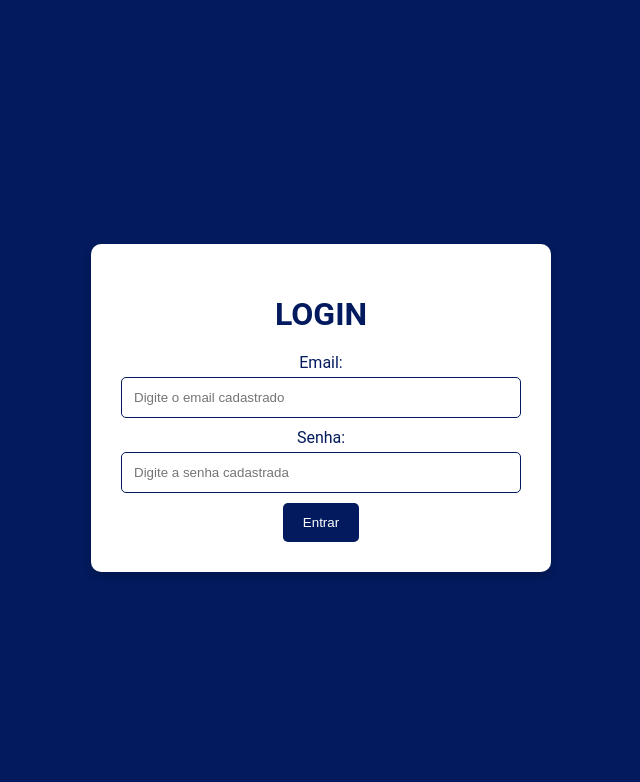
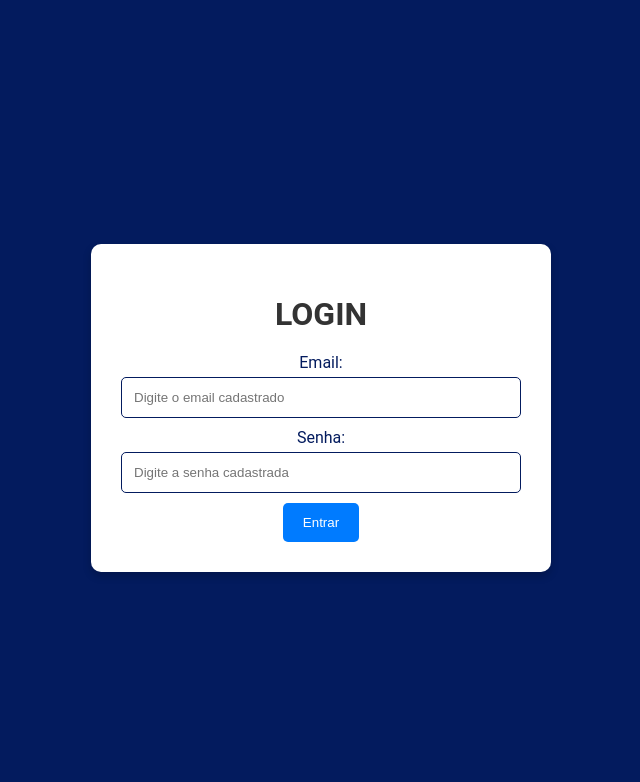
Before and after one commit to egberto929/projeto-gerenciamento-de-produtos, a PHP site: page / in a window 1280 px wide. Shown: the top 782 px of the page, without its empty margins (319-959 px from the left). Run offline with PHP 8.4, Linux system fonts and the light colour scheme.

Commit message:
alterações css

```diff
--- a/estilo.css
+++ b/estilo.css
@@ -17,8 +17,8 @@ body {
 }
 
 h1 {
+    color: #333;
     text-align: center;
-    color: #031b5e;
     margin-bottom: 20px;
 }
 
@@ -50,7 +50,7 @@ input:focus {
 
 button {
     padding: 12px 20px;
-    background-color: #031b5e;
+    background-color: #007BFF;;
     color: #fff;
     border: none;
     border-radius: 5px;
--- a/styles.css
+++ b/styles.css
@@ -153,7 +153,6 @@ input[type="submit"]:hover {
     margin-right: 15px;
 }
 
-
 .center {
     justify-content: center;
     text-align: center;
```
